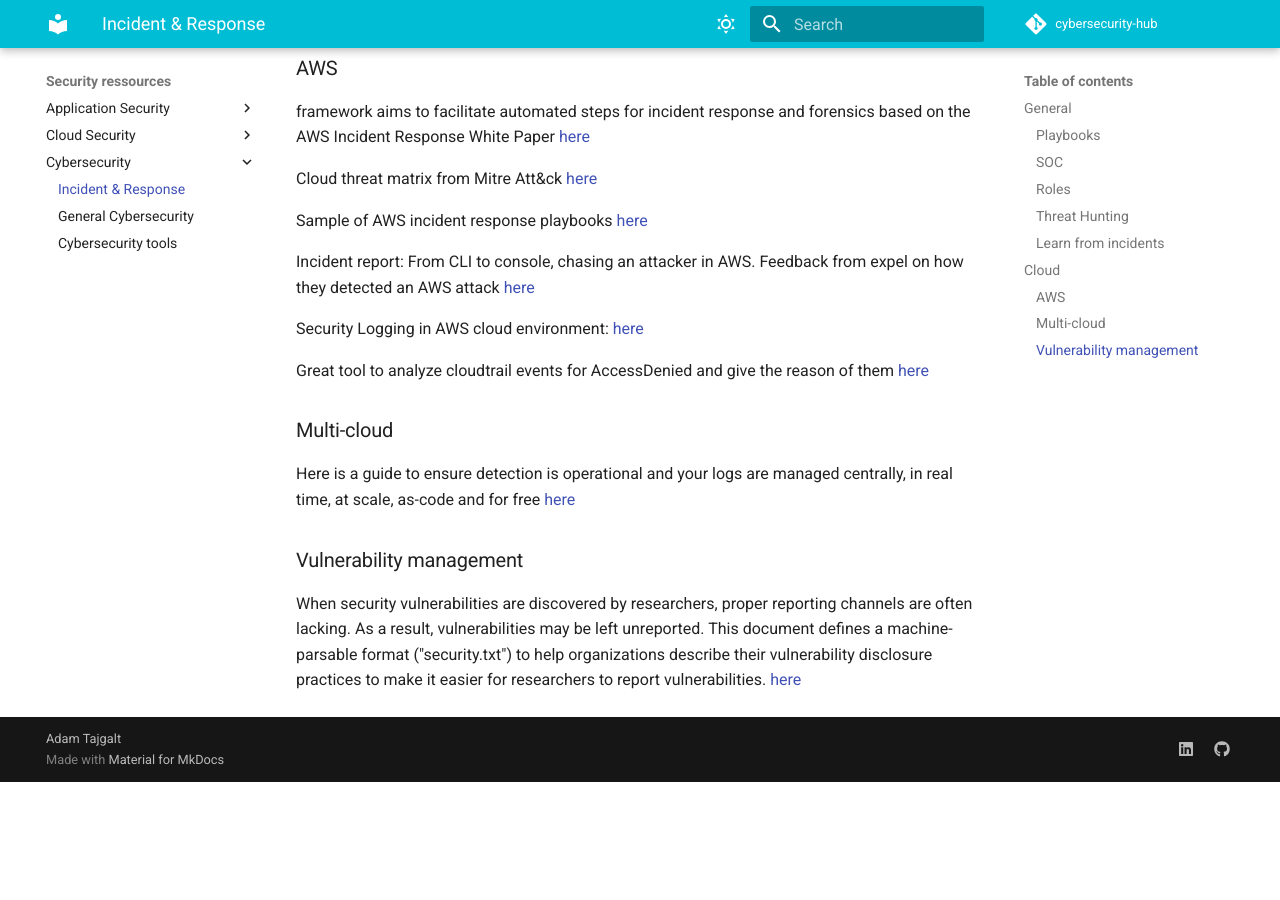
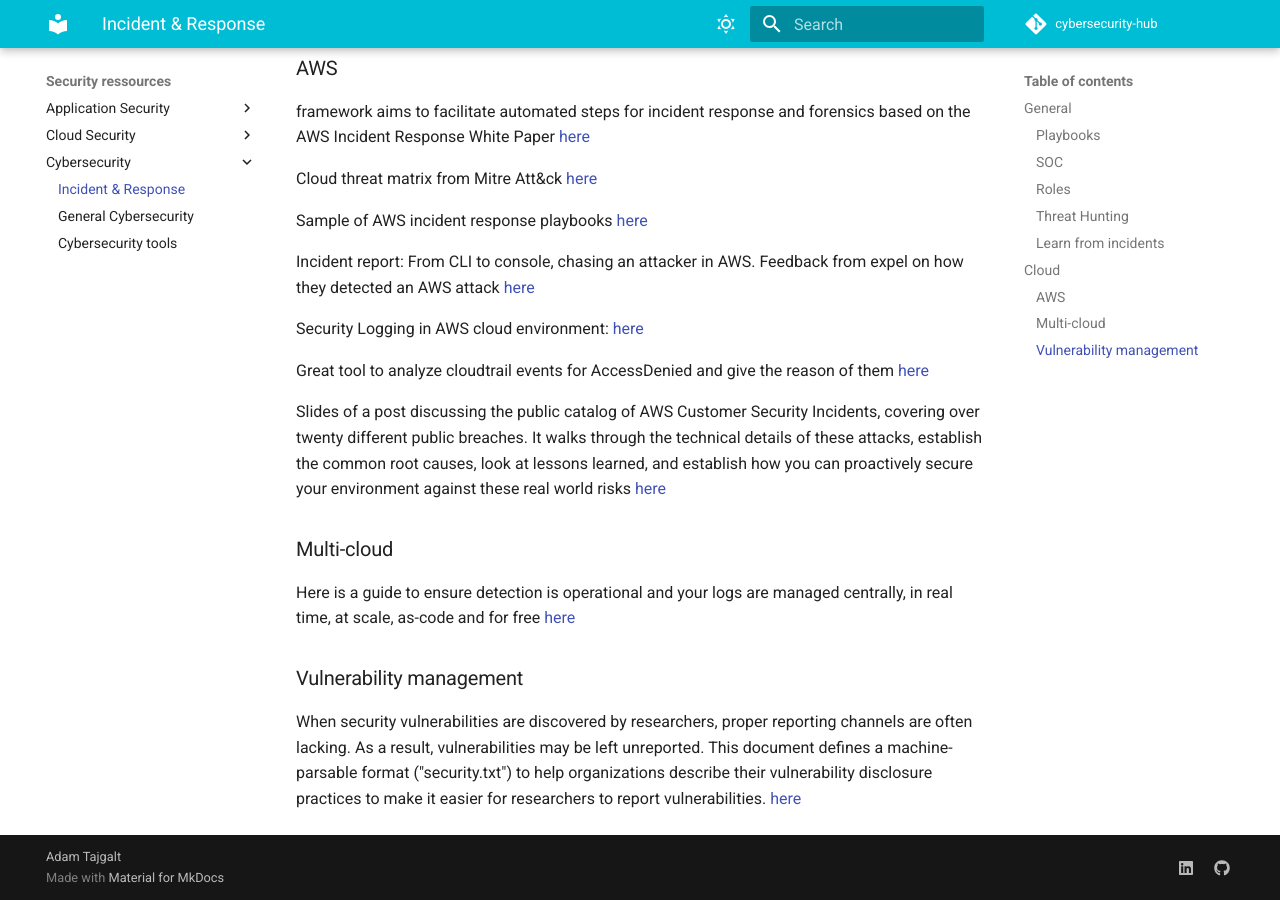
Before and after one commit to adamtaj/cybersecurity-hub, an MkDocs documentation site: the page built from docs/Security ressources/Cybersecurity/IncidentResponse.md, in a window 1280 px wide and 900 px high, scrolled down 1304 px. Built offline with MkDocs 1.6.1 and Material for MkDocs 9.7.7, drawn with Linux system fonts in a browser that asks for light colours; comment, search, counter and statistics services are not loaded; before the commit the page ends 2086 px from its top, so only the background shows below that.

Commit message:
Add more content

```diff
--- a/docs/Security ressources/Cybersecurity/IncidentResponse.md
+++ b/docs/Security ressources/Cybersecurity/IncidentResponse.md
@@ -46,6 +46,8 @@ Security Logging in AWS cloud environment: [here](Security Logging in Cloud Envi
 
 Great tool to analyze cloudtrail events for AccessDenied and give the reason of them [here](https://github.com/ermetic/access-undenied-aws)
 
+Slides of a post discussing the public catalog of AWS Customer Security Incidents, covering over twenty different public breaches. It walks through the technical details of these attacks, establish the common root causes, look at lessons learned, and establish how you can proactively secure your environment against these real world risks [here](https://speakerdeck.com/ramimac/learning-from-aws-customer-security-incidents-2022?slide=31)
+
 ### Multi-cloud
 
 Here is a guide to ensure detection is operational and your logs are managed centrally, in real time, at scale, as-code and for free [here](https://m365internals.com/2021/07/05/why-are-windows-defender-av-logs-so-important-and-how-to-monitor-them-with-azure-sentinel/)
```
